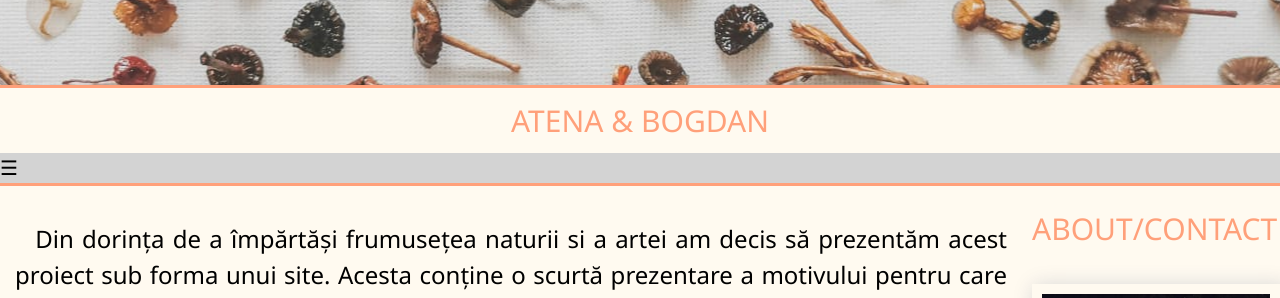
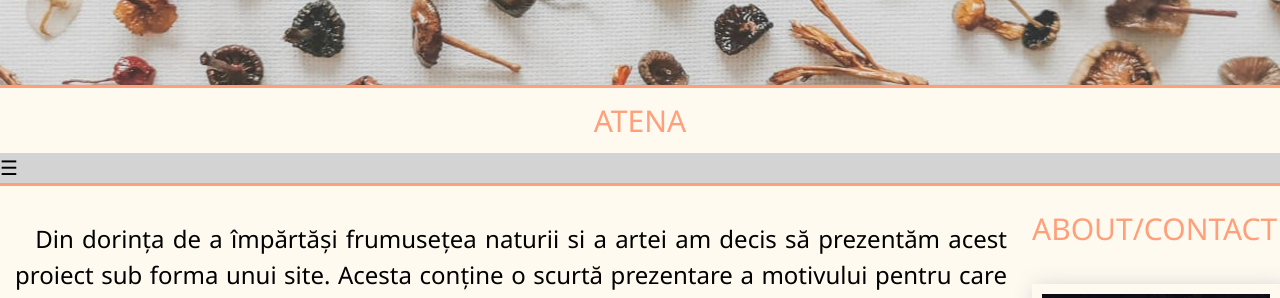
Before and after one commit to bogdan2web/atena, a Jekyll site: the page built from index.html, in a window 1280 px wide. Shown: the part 430-728 px from the top of the page. Built offline with Jekyll 4.4.1, drawn with Linux system fonts in a browser that asks for light colours.

Commit message:
Update home.html

```diff
--- a/_layouts/home.html
+++ b/_layouts/home.html
@@ -5,7 +5,7 @@
 
     {% include header.html %}
     <div class="page">
-      <h2>ATENA & BOGDAN</h2>
+      <h2>ATENA</h2>
     </div>
     {% include navigation.html %}
 
```
